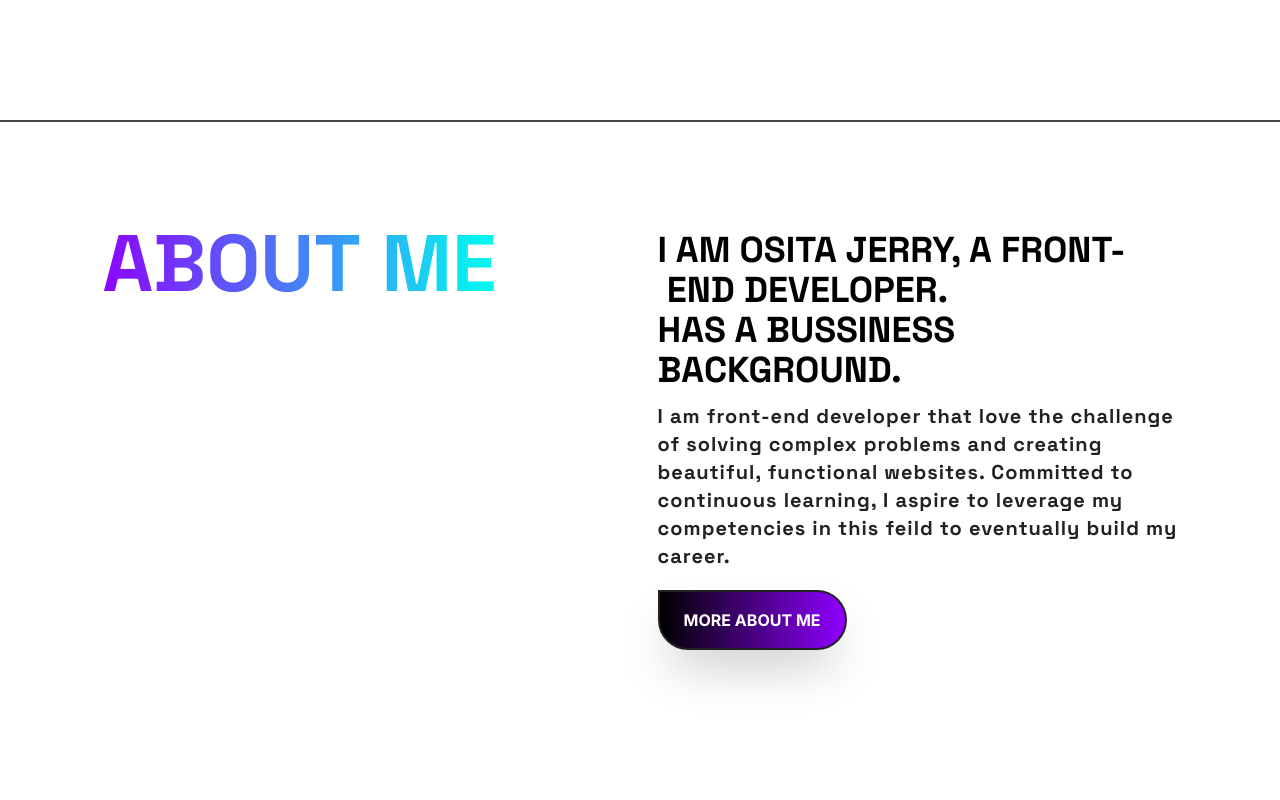
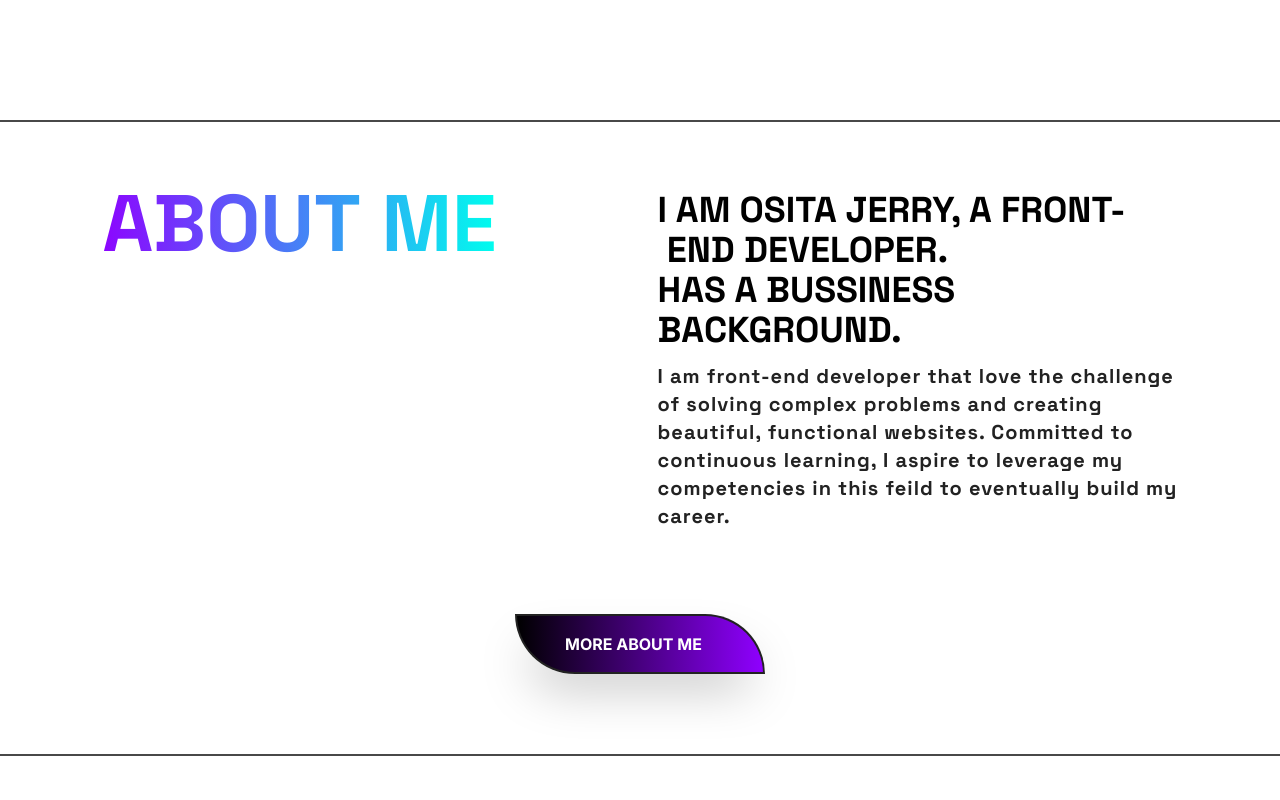
Before and after one commit to ossydimma/my-portfolio, a Next.js app: page / in a window 1280 px wide. Shown: the part 3060-3860 px from the top of the page. Built offline with nearby package versions, Linux system fonts and the light colour scheme.

Commit message:
removed localstorage and window condition in use state

```diff
--- a/src/app/components/About.tsx
+++ b/src/app/components/About.tsx
@@ -10,19 +10,24 @@ const SpaceGrotesk = Space_Grotesk({ subsets: ["latin"], weight: "700" });
  export const About = ()=> {
     return (
         <>
-        <div className=" flex flex-col border-b-2 border-[#484848] px-[8%] justify-between gap-1 pt-14 pb-44 Lg:px-[5%]  lg:gap-[15%] lg:pt-24 lg:flex-row">
+            <main className="pt-14  border-b-2 border-[#484848]">
+
+                <section className=" flex flex-col mb-16 px-[8%] justify-between gap-1  Lg:px-[5%]  lg:gap-[15%]  lg:flex-row">
                     <h1 className={` rev-heading-txt uppercase font-[400] text-[40px]  leading-[42px]  text-[#0a0a0a]  sm:text-[57px] sm:leading-[58px] md:text-[65px] md:leading-[65px] xl:text-[80px] xl:leading-[90px] dark:text-[#fff] ${SpaceGrotesk.className}`}>about&nbsp;me</h1>
                     <div className="mt-3">
 
                         <h3 className={`pb-3 font-semibold  uppercase  text-[#000] text-xl sm:text-2xl  md:text-3xl   xl:text-4xl dark:text-white ${SpaceGrotesk.className}`}>I am Osita Jerry, a&nbsp;front-&nbsp;end&nbsp;developer. <br/> Has a bussiness Background.</h3>
                         <p className={`  text-[#222] text-lg tracking-wide pb-5  md:text-xl md:tracking-wider dark:text-[#c7c7c7]  ${SpaceGrotesk.className}`}>I am front-end developer that love the challenge of solving complex problems and creating beautiful, functional websites. Committed to continuous learning, I aspire to leverage my competencies in this feild to eventually build my career.</p>
+                    </div>
+                </section>
+                <div className=" mb-20 flex items-end justify-end mr-[5%] lg:justify-center lg:items-end lg:mr-0 ">
                     <a href="/"
-                    className={` w-[189px] uppercase shadow-2xl font-bold bg-gradient-to-l from-[#8F00FF] to-black py-4 px-5 rounded-tl-none   rounded-[200px] text-[10px] text-white  flex items-center gap-3 border-[2px] border-[#222]  dark:border-[#c7c7c7] sm:text-[16px]   sm:px-6  ${SpaceGrotesk.className}}`}
+                        className={`  w-[189px] text-right uppercase shadow-2xl font-bold bg-gradient-to-l from-[#8F00FF] to-black py-4 px-5 rounded-tl-none rounded-br-none  rounded-[200px] text-[10px] text-white  flex items-center gap-3 border-[2px] border-[#222]  dark:border-[#c7c7c7] sm:text-[16px] sm:px-6 lg:w-[250px] lg:px-12  ${SpaceGrotesk.className}}`}
                     >
                         more about me
                     </a>
                 </div>
-        </div>
+            </main>
         </>
     )
  }
--- a/src/app/layout.tsx
+++ b/src/app/layout.tsx
@@ -23,18 +23,11 @@ export default function RootLayout({
 }) {
   const pathname = usePathname();
   const [theme, setTheme] = useState<"dark" | ''>('')
-  const [showMenu, setShowMenu] = useState<boolean>(
-    window.innerWidth > 860 ? true : false
-  );
-  const [isToggled, setIsToggled] = useState<boolean>(
-    localStorage.currentTheme === "" ? false : true
-  );
-  const [showDescrip, setshowDescrip] = useState<boolean>(
-    window.innerWidth < 860 ? true : false
-  );
-  const [showCancel, setshowCancel] = useState<boolean>(
-    window.innerWidth < 860 ? true : false
-  );
+  // if (window !== undefined )
+  const [showMenu, setShowMenu] = useState<boolean>( true );
+  const [isToggled, setIsToggled] = useState<boolean>( true);
+  const [showDescrip, setshowDescrip] = useState<boolean>( false);
+  const [showCancel, setshowCancel] = useState<boolean>( false);
 
   useEffect(() => {
     localStorage.currentTheme === null
```
Lines whose indentation alone changed are shown as unchanged.
